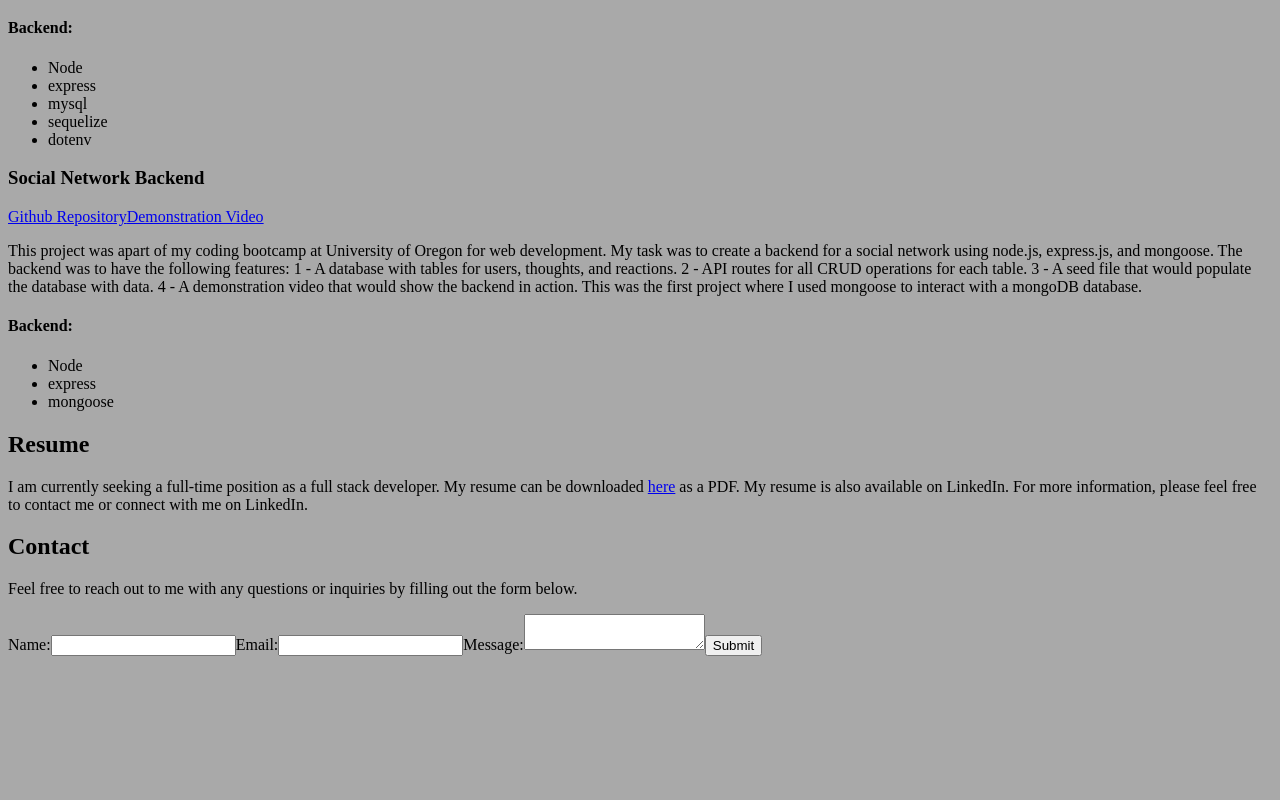
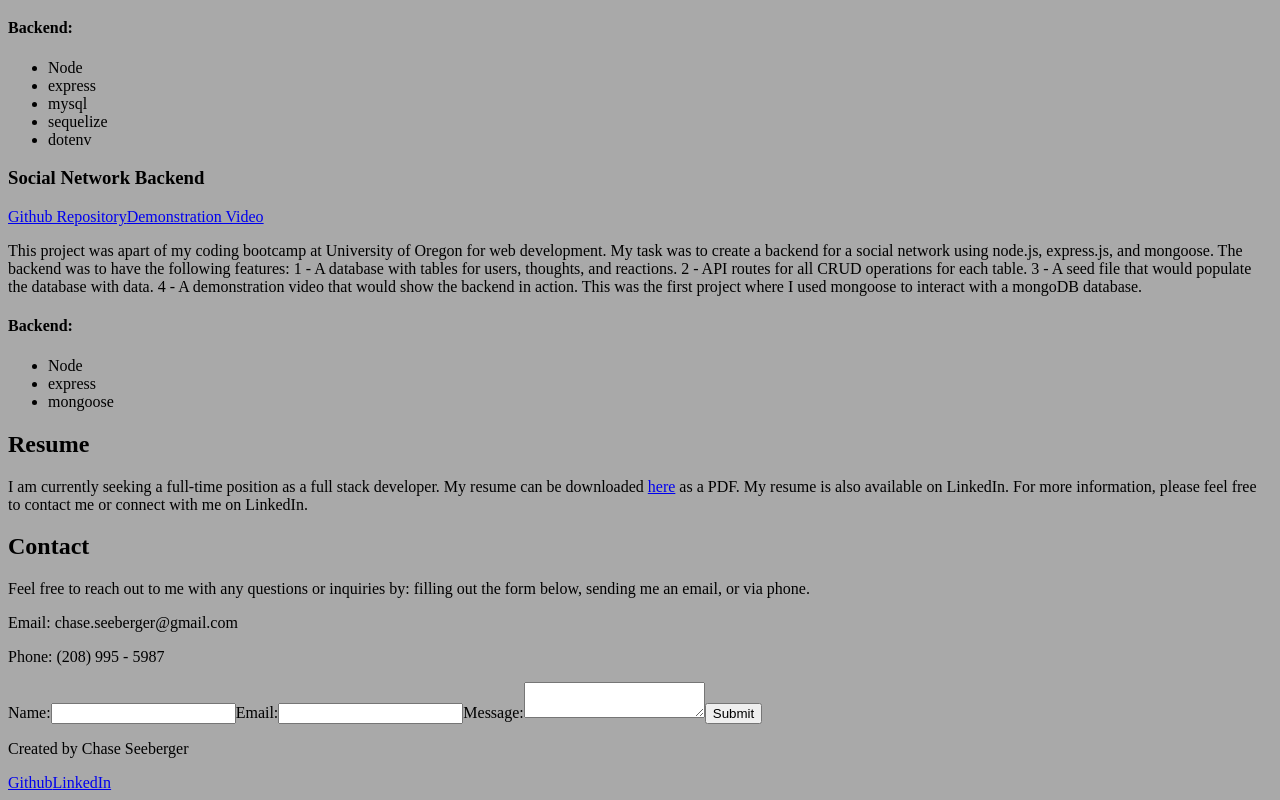
Before and after one commit to ChaseLee21/Portfolio, a React (Vite) app: page / in a window 1280 px wide. Shown: the part 2224-3024 px from the top of the page. Before the commit the page ends 2888 px from the top, so only its background shows below. Built offline with nearby package versions, Linux system fonts and the light colour scheme.

Commit message:
added content to footer and updated contact

```diff
--- a/src/components/Contact.jsx
+++ b/src/components/Contact.jsx
@@ -3,8 +3,10 @@ function Contact() {
         <section className="Contact">
             <h2>Contact</h2>
             <p>
-                Feel free to reach out to me with any questions or inquiries by filling out the form below.
+                Feel free to reach out to me with any questions or inquiries by: filling out the form below, sending me an email, or via phone.
             </p>
+            <p>Email: chase.seeberger@gmail.com</p>
+            <p>Phone: (208) 995 - 5987</p>
             <form>
                 <label htmlFor="name">Name:</label>
                 <input type="text" id="name" name="name" required></input>
--- a/src/components/Footer.jsx
+++ b/src/components/Footer.jsx
@@ -1,6 +1,9 @@
 function Footer() {
     return (
         <footer className="Footer">
+            <p>Created by Chase Seeberger</p>
+            <a href="https://github.com/ChaseLee21" target="_blank">Github</a>
+            <a href="https://www.linkedin.com/in/chaseseeberger/" target="_blank">LinkedIn</a>
         </footer>
     );
   }
```
